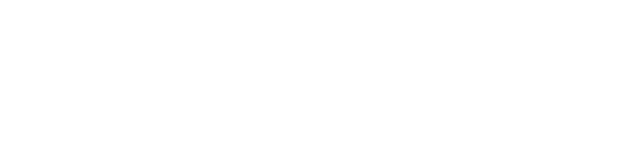
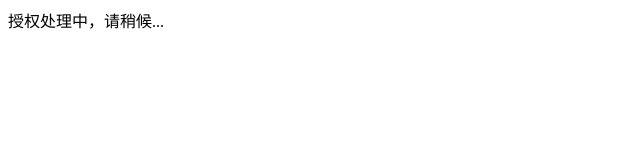
Before and after one commit to wangyuxin9/wangyuxin9.github.io, a plain HTML site: page auth.html in a window 1280 px wide. Shown: the whole page, without its empty margins (0-640 px from the left). Drawn offline with Linux system fonts and the light colour scheme.

Commit message:
Add files via upload

```diff
--- a/auth.html
+++ b/auth.html
@@ -1,11 +1,19 @@
 <html>
 <script>
 // 从URL获取授权码（code）并传递给父窗口
+try {
   const params = new URLSearchParams(window.location.search);
   const code = params.get('code');
-        if (code) {
+  if (code && window.opener) {
     window.opener.postMessage({ type: 'oauth_callback', code }, '*');
   }
-        window.close(); // 授权完成后自动关闭页面
+} catch (e) {
+  console.error("Error:", e);
+} finally {
+  window.close(); // 确保页面关闭
+}
 </script>
+<body>
+  授权处理中，请稍候...
+</body>
 </html>
```
Lines whose indentation alone changed are shown as unchanged.
